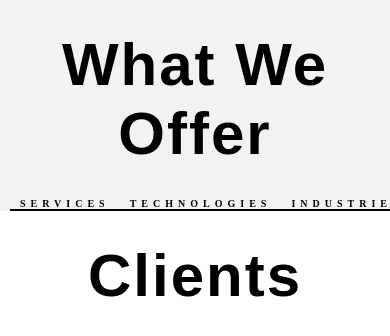
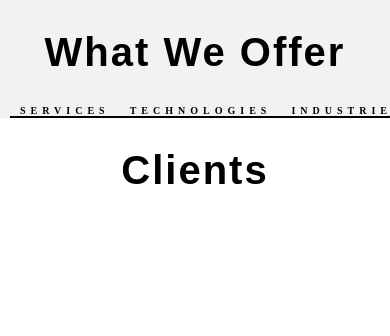
Before and after one commit to chingu-voyages/v8-toucans-team-01, a React (Create React App) app: page / in a window 390 px wide. Shown: the top 336 px of the page. Built offline with nearby package versions, Linux system fonts and the light colour scheme; a web font is replaced by a local one.

Commit message:
Added media queries for title component

```diff
--- a/src/components/title/title.module.css
+++ b/src/components/title/title.module.css
@@ -5,3 +5,13 @@
   text-align: center;
   padding: 30px 0;
 }
+@media (max-width: 780px) {
+  .title {
+    font-size: 50px;
+  }
+}
+@media (max-width: 600px) {
+  .title {
+    font-size: 40px;
+  }
+}
```
